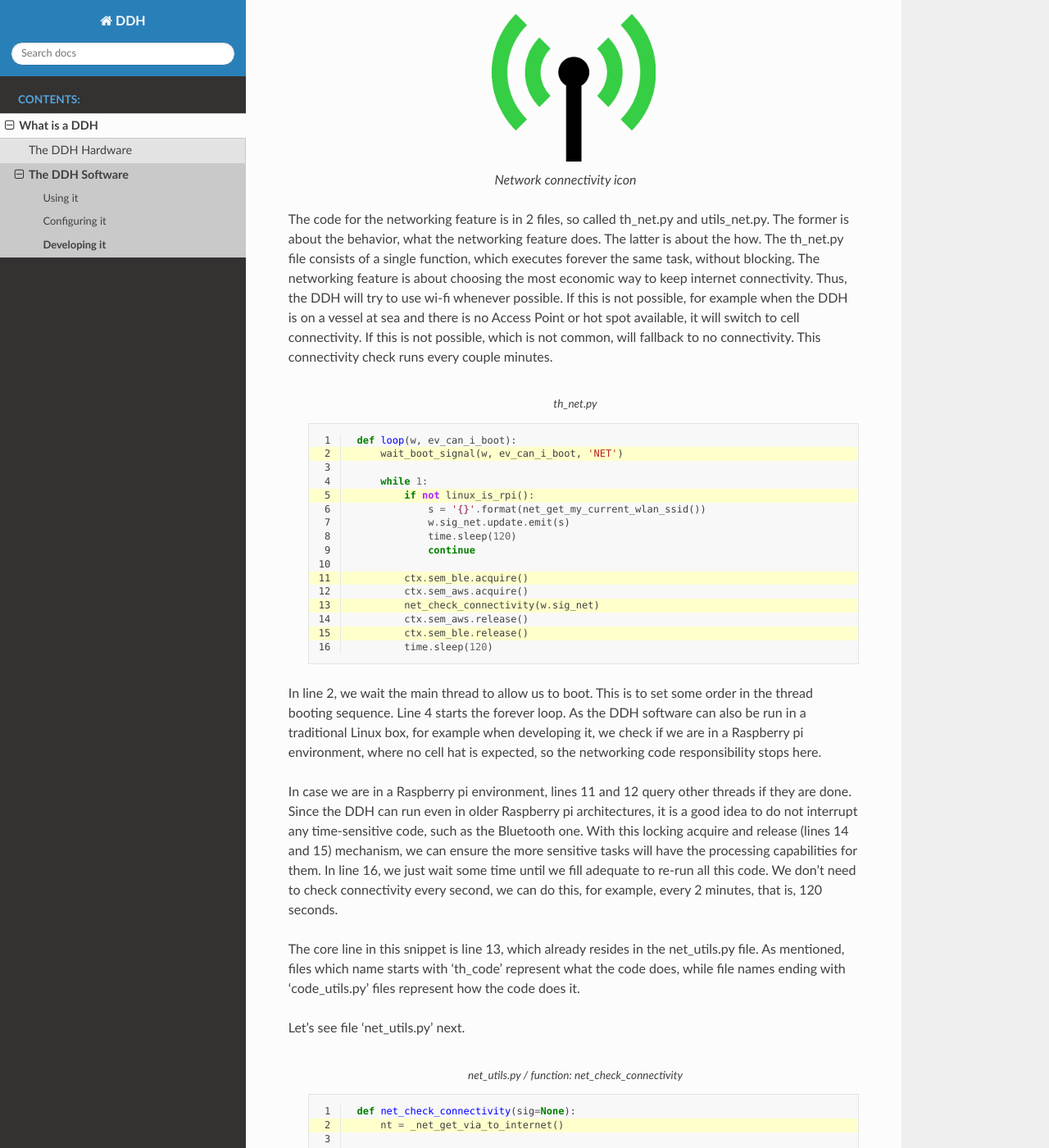
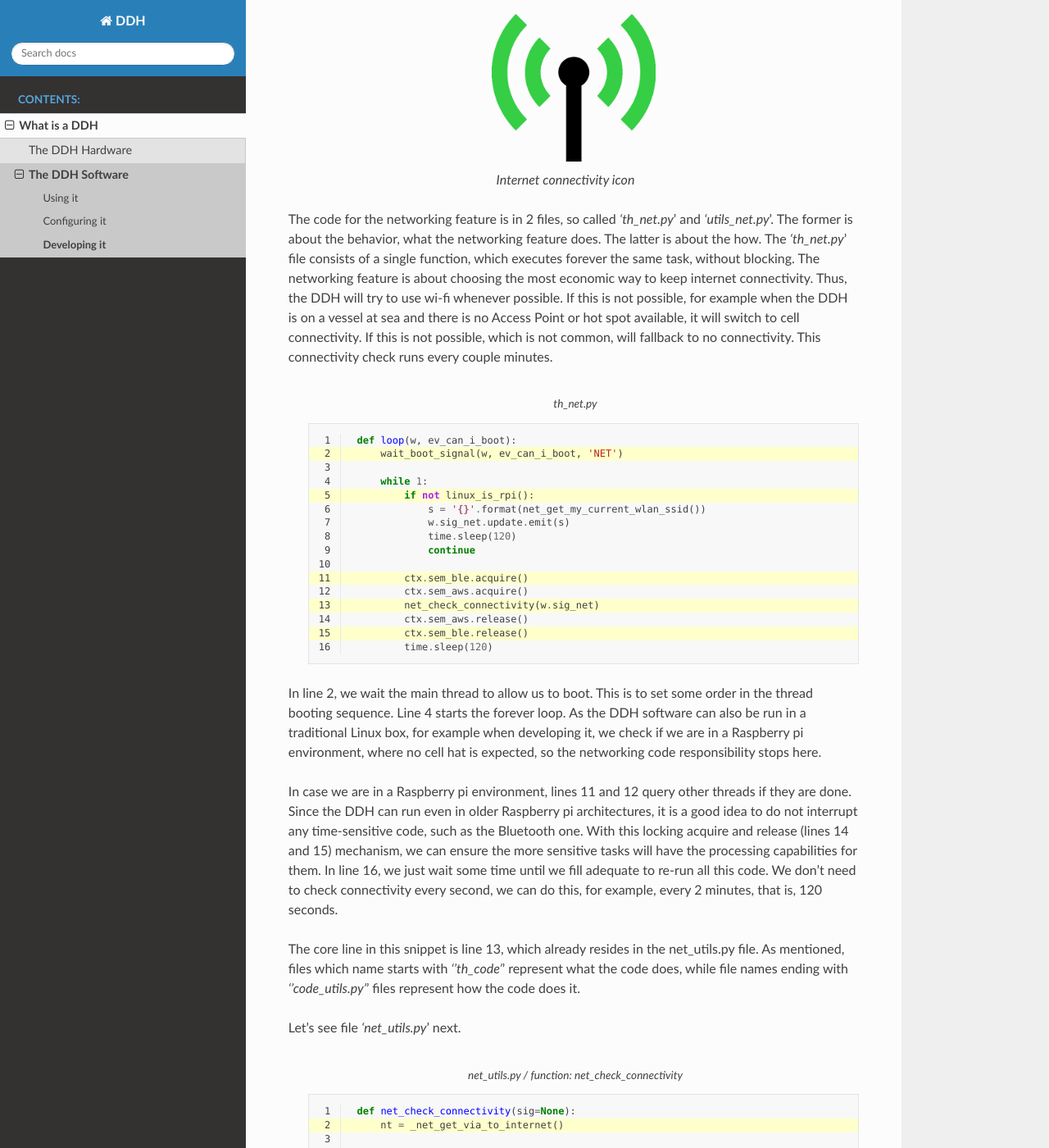
Before and after one commit to LowellInstruments/ddh_new, a Sphinx documentation site: the page built from docs/source/sw-developing.rst, in a window 1280 px wide and 1400 px high, scrolled down 272 px. Shown: the whole window at 82% size. Built offline with Sphinx 7.4.7 and the Read the Docs theme 2.0.0, drawn with Linux system fonts in a browser that asks for light colours; some of the changed text lies outside the part shown.

Commit message:
more docs

```diff
--- a/docs/source/software.rst
+++ b/docs/source/software.rst
@@ -39,6 +39,6 @@
 .. toctree::
    :maxdepth: 3
 
-   sw_operating
-   sw_configuring
-   sw_developing
+   sw-using
+   sw-configuring
+   sw-developing
--- a/docs/source/sw_developing.rst
+++ b/docs/source/sw-developing.rst
@@ -13,11 +13,11 @@
     :alt: alternate text
     :figclass: align-center
 
-    Network connectivity icon
+    Internet connectivity icon
 
 
-The code for the networking feature is in 2 files, so called th_net.py and utils_net.py. The former
-is about the behavior, what the networking feature does. The latter is about the how. The th_net.py file
+The code for the networking feature is in 2 files, so called `'th_net.py`' and `'utils_net.py`'. The former
+is about the behavior, what the networking feature does. The latter is about the how. The `'th_net.py`' file
 consists of a single function, which executes forever the same task, without blocking. The networking
 feature is about choosing the most economic way to keep internet connectivity. Thus, the DDH will try to
 use wi-fi whenever possible. If this is not possible, for example when the DDH is on a vessel at sea
@@ -64,11 +64,11 @@
 
 
 The core line in this snippet is line 13, which already resides in the net_utils.py file. As mentioned,
-files which name starts with 'th_code' represent what the code does, while file names ending with
-'code_utils.py' files represent how the code does it.
+files which name starts with `''th_code'`' represent what the code does, while file names ending with
+`''code_utils.py'`' files represent how the code does it.
 
 
-Let's see file 'net_utils.py' next.
+Let's see file `'net_utils.py`' next.
 
 
  .. code-block:: python
@@ -101,9 +101,9 @@
 code is not intended to be modified, its complexity is about the same of the shown in this page.
 
 
-Similarly, other threads such as 'th_ble.py' contain what is to be done in terms of Bluetooth Low Energy, such
+Similarly, other threads such as `'th_ble.py`' contain what is to be done in terms of Bluetooth Low Energy, such
 as detecting and downloading loggers, as we show in the following snippet in lines 4 and 9. In this case, and accordingly
-to what we just explained, the how-to-do-it code of such thread resides in the file 'utils_ble.py'.
+to what we just explained, the how-to-do-it code of such thread resides in the file `'utils_ble.py`'.
 
 
  .. code-block:: python
```
Also changed, not shown: docs/source/sw-configuring.rst (added, +105 -0 lines), docs/source/sw-using.rst (renamed from docs/source/sw_operating.rst, +8 -4 lines), docs/source/sw_configuring.rst (deleted, +0 -62 lines), docs/source/conf_tab.png (added), 2 other files.
